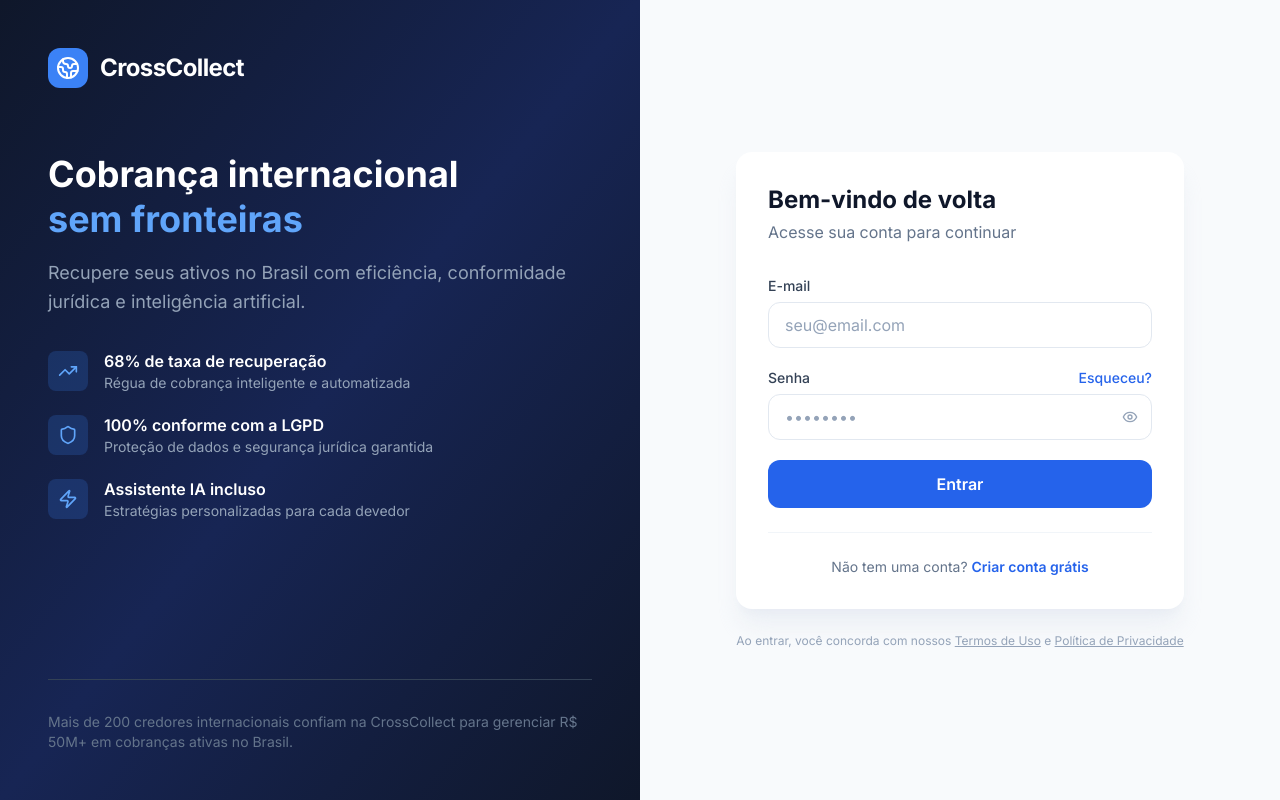
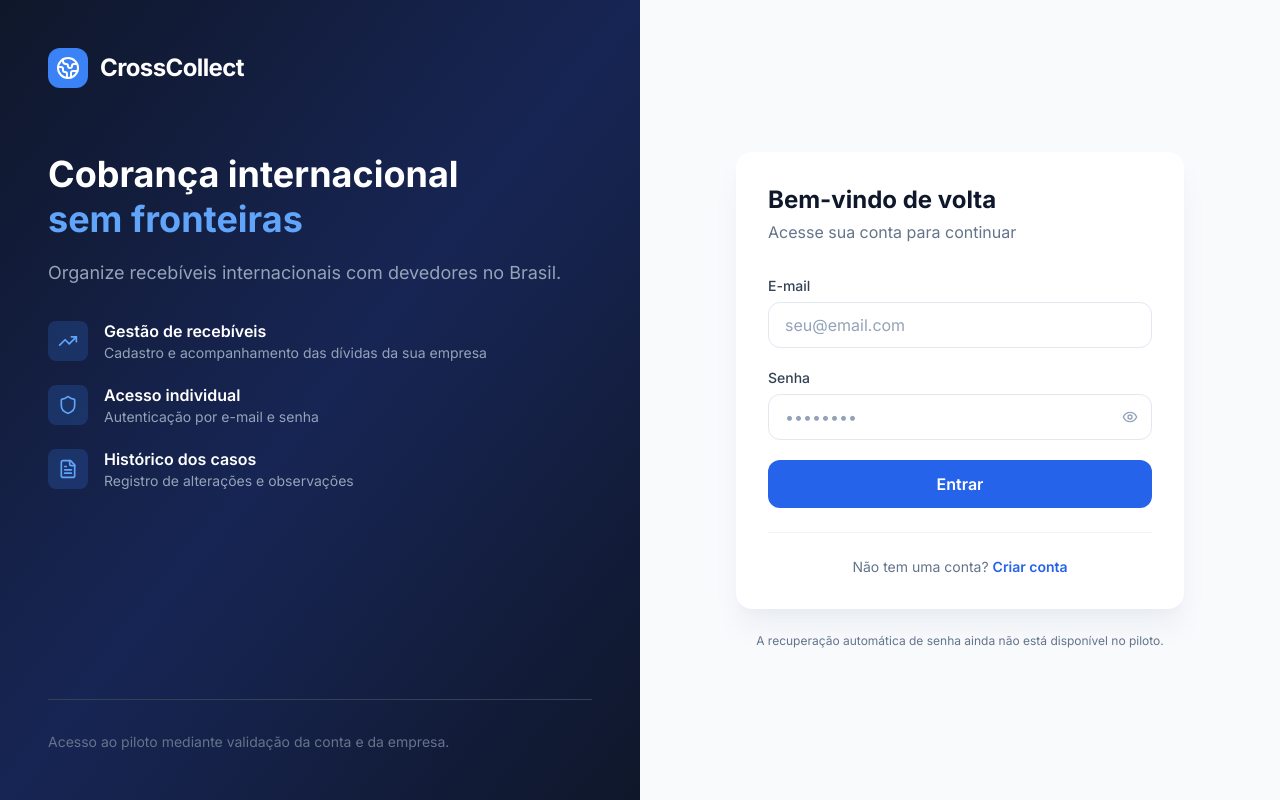
Before and after one commit to alessandromayer/crosscollect, a Next.js app: page /login in a window 1280 px wide. Built offline with nearby package versions, Linux system fonts and the light colour scheme.

Commit message:
fix: align authentication screens with verified pilot capabilities

```diff
--- a/app/(auth)/cadastro/page.tsx
+++ b/app/(auth)/cadastro/page.tsx
@@ -2,12 +2,10 @@
 
 import { useState } from "react";
 import Link from "next/link";
-import { useRouter } from "next/navigation";
 import { createClient } from "@/lib/supabase";
 import { Eye, EyeOff, Globe2, Check } from "lucide-react";
 
 export default function CadastroPage() {
-  const router = useRouter();
   const [showPassword, setShowPassword] = useState(false);
   const [isLoading, setIsLoading] = useState(false);
   const [error, setError] = useState("");
@@ -51,19 +49,19 @@ export default function CadastroPage() {
 
         <div className="bg-white rounded-2xl shadow-xl shadow-slate-200/60 p-8">
           <div className="mb-8">
-            <h2 className="text-2xl font-bold text-slate-900 mb-1">Criar conta gratuita</h2>
-            <p className="text-slate-500">Comece a recuperar seus ativos no Brasil hoje</p>
+            <h2 className="text-2xl font-bold text-slate-900 mb-1">Criar conta para o piloto</h2>
+            <p className="text-slate-500">Solicite acesso ao piloto CrossCollect</p>
           </div>
 
           {/* Benefits */}
           <div className="bg-blue-50 rounded-xl p-4 mb-6">
-            <p className="text-sm font-semibold text-blue-800 mb-2">Plano Starter inclui:</p>
+            <p className="text-sm font-semibold text-blue-800 mb-2">Como funciona o acesso:</p>
             <div className="space-y-1.5">
               {[
-                "Até 5 dívidas ativas",
-                "Assistente IA (50 mensagens/mês)",
-                "Régua de cobrança automatizada",
-                "Sem cartão de crédito necessário",
+                "Cadastro individual com e-mail e senha",
+                "Acesso à empresa após validação",
+                "Envios e cobranças indisponíveis no piloto",
+                "Sem cartão de crédito no cadastro",
               ].map((item) => (
                 <div key={item} className="flex items-center gap-2">
                   <Check className="w-3.5 h-3.5 text-blue-600 flex-shrink-0" />
@@ -78,10 +76,12 @@ export default function CadastroPage() {
             {message && <p role="status" className="text-sm text-green-700">{message}</p>}
             <div className="grid grid-cols-2 gap-4">
               <div className="col-span-2">
-                <label className="block text-sm font-medium text-slate-700 mb-1.5">
+                <label htmlFor="signup-name" className="block text-sm font-medium text-slate-700 mb-1.5">
                   Nome completo
                 </label>
                 <input
+                  id="signup-name"
+                  autoComplete="name"
                   type="text"
                   value={form.nome}
                   onChange={(e) => setForm({ ...form, nome: e.target.value })}
@@ -92,8 +92,10 @@ export default function CadastroPage() {
               </div>
 
               <div className="col-span-2">
-                <label className="block text-sm font-medium text-slate-700 mb-1.5">E-mail</label>
+                <label htmlFor="signup-email" className="block text-sm font-medium text-slate-700 mb-1.5">E-mail</label>
                 <input
+                  id="signup-email"
+                  autoComplete="email"
                   type="email"
                   value={form.email}
                   onChange={(e) => setForm({ ...form, email: e.target.value })}
@@ -104,10 +106,12 @@ export default function CadastroPage() {
               </div>
 
               <div>
-                <label className="block text-sm font-medium text-slate-700 mb-1.5">
+                <label htmlFor="signup-company" className="block text-sm font-medium text-slate-700 mb-1.5">
                   Empresa (opcional)
                 </label>
                 <input
+                  id="signup-company"
+                  autoComplete="organization"
                   type="text"
                   value={form.empresa}
                   onChange={(e) => setForm({ ...form, empresa: e.target.value })}
@@ -117,8 +121,10 @@ export default function CadastroPage() {
               </div>
 
               <div>
-                <label className="block text-sm font-medium text-slate-700 mb-1.5">País</label>
+                <label htmlFor="signup-country" className="block text-sm font-medium text-slate-700 mb-1.5">País</label>
                 <select
+                  id="signup-country"
+                  autoComplete="country-name"
                   value={form.pais}
                   onChange={(e) => setForm({ ...form, pais: e.target.value })}
                   required
@@ -132,9 +138,11 @@ export default function CadastroPage() {
               </div>
 
               <div className="col-span-2">
-                <label className="block text-sm font-medium text-slate-700 mb-1.5">Senha</label>
+                <label htmlFor="signup-password" className="block text-sm font-medium text-slate-700 mb-1.5">Senha</label>
                 <div className="relative">
                   <input
+                  id="signup-password"
+                  autoComplete="new-password"
                     type={showPassword ? "text" : "password"}
                     value={form.password}
                     onChange={(e) => setForm({ ...form, password: e.target.value })}
@@ -145,6 +153,8 @@ export default function CadastroPage() {
                   />
                   <button
                     type="button"
+                    aria-label={showPassword ? "Ocultar senha" : "Mostrar senha"}
+                    aria-pressed={showPassword}
                     onClick={() => setShowPassword(!showPassword)}
                     className="absolute right-3.5 top-1/2 -translate-y-1/2 text-slate-400 hover:text-slate-600"
                   >
@@ -168,7 +178,7 @@ export default function CadastroPage() {
                   Criando conta...
                 </>
               ) : (
-                "Criar conta grátis"
+                "Criar conta"
               )}
             </button>
           </form>
--- a/app/(auth)/login/page.tsx
+++ b/app/(auth)/login/page.tsx
@@ -4,7 +4,7 @@ import { useState } from "react";
 import Link from "next/link";
 import { useRouter } from "next/navigation";
 import { createClient } from "@/lib/supabase";
-import { Eye, EyeOff, Globe2, TrendingUp, Shield, Zap } from "lucide-react";
+import { Eye, EyeOff, Globe2, TrendingUp, Shield, FileText } from "lucide-react";
 
 export default function LoginPage() {
   const router = useRouter();
@@ -45,7 +45,7 @@ export default function LoginPage() {
                 <span className="text-blue-400">sem fronteiras</span>
               </h1>
               <p className="text-slate-400 text-lg leading-relaxed">
-                Recupere seus ativos no Brasil com eficiência, conformidade jurídica e inteligência artificial.
+                Organize recebíveis internacionais com devedores no Brasil.
               </p>
             </div>
 
@@ -53,18 +53,18 @@ export default function LoginPage() {
               {[
                 {
                   icon: TrendingUp,
-                  title: "68% de taxa de recuperação",
-                  desc: "Régua de cobrança inteligente e automatizada",
+                  title: "Gestão de recebíveis",
+                  desc: "Cadastro e acompanhamento das dívidas da sua empresa",
                 },
                 {
                   icon: Shield,
-                  title: "100% conforme com a LGPD",
-                  desc: "Proteção de dados e segurança jurídica garantida",
+                  title: "Acesso individual",
+                  desc: "Autenticação por e-mail e senha",
                 },
                 {
-                  icon: Zap,
-                  title: "Assistente IA incluso",
-                  desc: "Estratégias personalizadas para cada devedor",
+                  icon: FileText,
+                  title: "Histórico dos casos",
+                  desc: "Registro de alterações e observações",
                 },
               ].map(({ icon: Icon, title, desc }) => (
                 <div key={title} className="flex items-start gap-4">
@@ -83,8 +83,7 @@ export default function LoginPage() {
 
         <div className="border-t border-slate-700 pt-8">
           <p className="text-slate-500 text-sm">
-            Mais de 200 credores internacionais confiam na CrossCollect para gerenciar
-            R$ 50M+ em cobranças ativas no Brasil.
+            Acesso ao piloto mediante validação da conta e da empresa.
           </p>
         </div>
       </div>
@@ -109,11 +108,13 @@ export default function LoginPage() {
             <form onSubmit={handleSubmit} className="space-y-5">
               {error && <p role="alert" className="text-sm text-red-600">{error}</p>}
               <div>
-                <label className="block text-sm font-medium text-slate-700 mb-1.5">
+                <label htmlFor="login-email" className="block text-sm font-medium text-slate-700 mb-1.5">
                   E-mail
                 </label>
                 <input
+                  id="login-email"
                   type="email"
+                  autoComplete="email"
                   value={form.email}
                   onChange={(e) => setForm({ ...form, email: e.target.value })}
                   placeholder="seu@email.com"
@@ -124,17 +125,13 @@ export default function LoginPage() {
 
               <div>
                 <div className="flex items-center justify-between mb-1.5">
-                  <label className="block text-sm font-medium text-slate-700">Senha</label>
-                  <Link
-                    href="/recuperar-senha"
-                    className="text-sm text-blue-600 hover:text-blue-700 font-medium"
-                  >
-                    Esqueceu?
-                  </Link>
+                  <label htmlFor="login-password" className="block text-sm font-medium text-slate-700">Senha</label>
                 </div>
                 <div className="relative">
                   <input
+                    id="login-password"
                     type={showPassword ? "text" : "password"}
+                    autoComplete="current-password"
                     value={form.password}
                     onChange={(e) => setForm({ ...form, password: e.target.value })}
                     placeholder="••••••••"
@@ -143,6 +140,8 @@ export default function LoginPage() {
                   />
                   <button
                     type="button"
+                    aria-label={showPassword ? "Ocultar senha" : "Mostrar senha"}
+                    aria-pressed={showPassword}
                     onClick={() => setShowPassword(!showPassword)}
                     className="absolute right-3.5 top-1/2 -translate-y-1/2 text-slate-400 hover:text-slate-600"
                   >
@@ -174,17 +173,14 @@ export default function LoginPage() {
               <p className="text-slate-500 text-sm">
                 Não tem uma conta?{" "}
                 <Link href="/cadastro" className="text-blue-600 hover:text-blue-700 font-semibold">
-                  Criar conta grátis
+                  Criar conta
                 </Link>
               </p>
             </div>
           </div>
 
-          <p className="text-center text-slate-400 text-xs mt-6">
-            Ao entrar, você concorda com nossos{" "}
-            <a href="#" className="underline hover:text-slate-600">Termos de Uso</a>
-            {" "}e{" "}
-            <a href="#" className="underline hover:text-slate-600">Política de Privacidade</a>
+          <p className="text-center text-slate-500 text-xs mt-6">
+            A recuperação automática de senha ainda não está disponível no piloto.
           </p>
         </div>
       </div>
```
